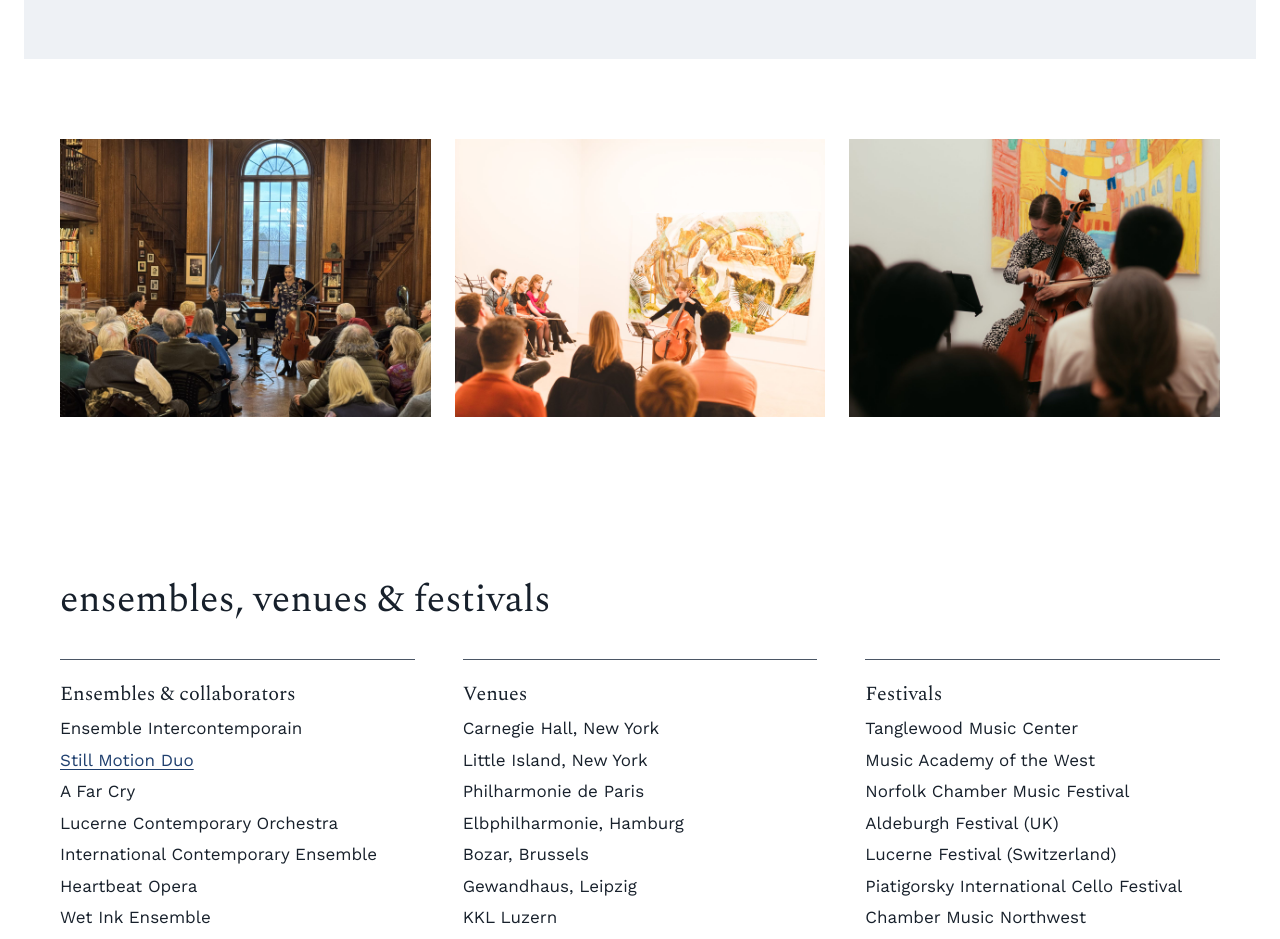
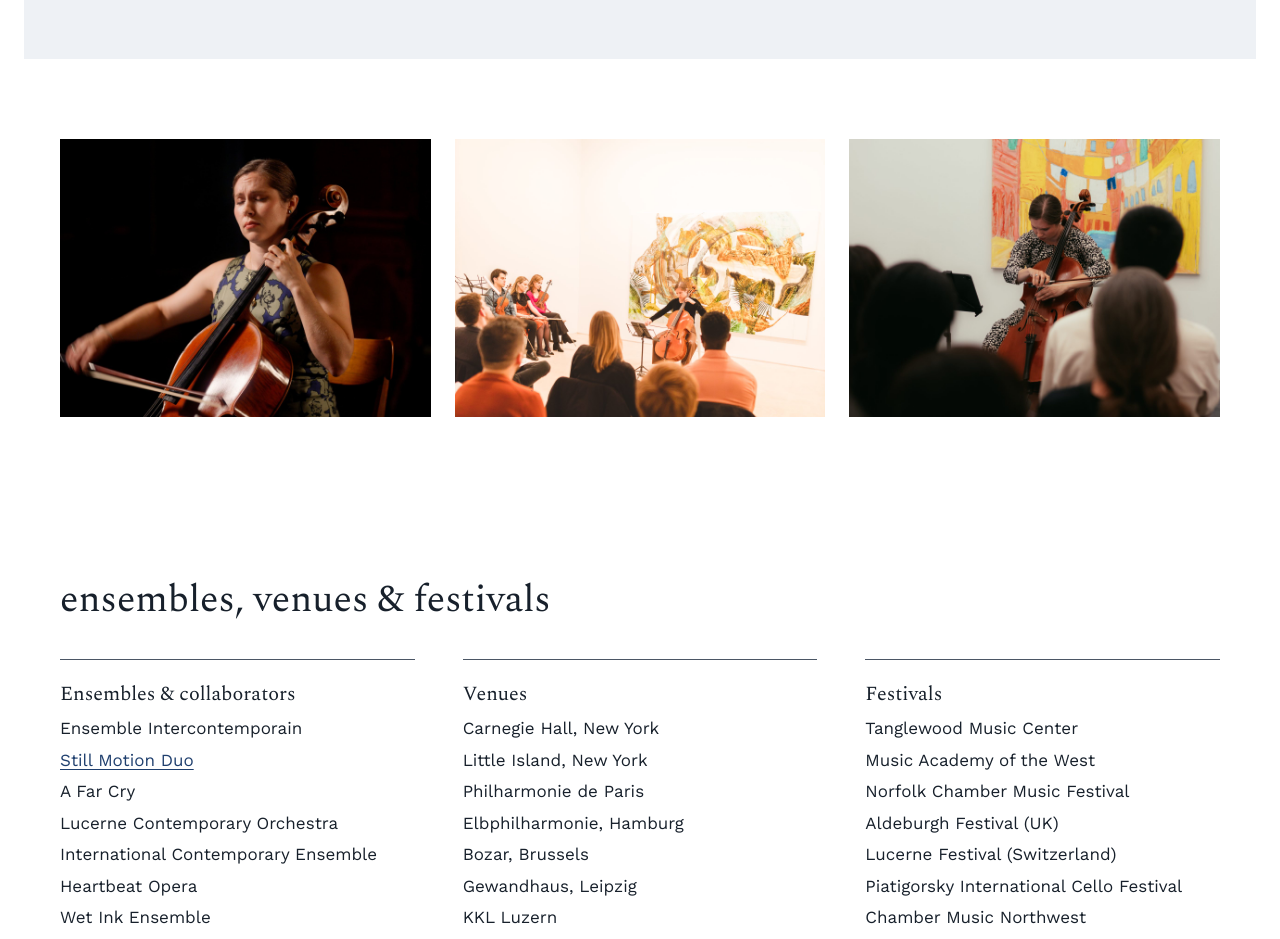
Before and after one commit to cmonfredo/claremonfredo-website, a plain HTML site: page performance.html in a window 1280 px wide. Shown: the part 3380-4319 px from the top of the page. Drawn offline with nearby package versions, Linux system fonts and the light colour scheme.

Commit message:
Add concert photo to Performance photo row
Co-Authored-By: Claude Opus 5.5 <noreply@anthropic.com>
Claude-Session: https://claude.ai/code/session_013pPuLNWcmREa6nuxbmS3B3

```diff
--- a/performance.html
+++ b/performance.html
@@ -182,7 +182,7 @@
     <!-- Photos -->
     <section aria-label="Performance photos">
       <div class="wrap photo-row">
-        <img src="images/perf-library.jpg" alt="Clare Monfredo speaking to an audience with her cello in a wood-paneled library, a pianist seated behind her" width="1600" height="1200" loading="lazy">
+        <img src="images/perf-concert-closed-eyes.jpg" alt="Clare Monfredo playing cello with eyes closed, lit warmly against a dark background" width="1600" height="1200" loading="lazy">
         <img src="images/perf-gallery-ensemble.jpg" alt="Clare Monfredo playing cello in an art gallery, with string players seated beside her and an audience in front" width="1600" height="1200" loading="lazy">
         <img src="images/perf-yellow-painting.jpg" alt="Clare Monfredo playing cello in front of a large, brightly colored painting, with audience members in the foreground" width="1600" height="1200" loading="lazy">
       </div>
```
Also changed, not shown: images/perf-concert-closed-eyes.jpg (added), images/perf-library.jpg (deleted).
